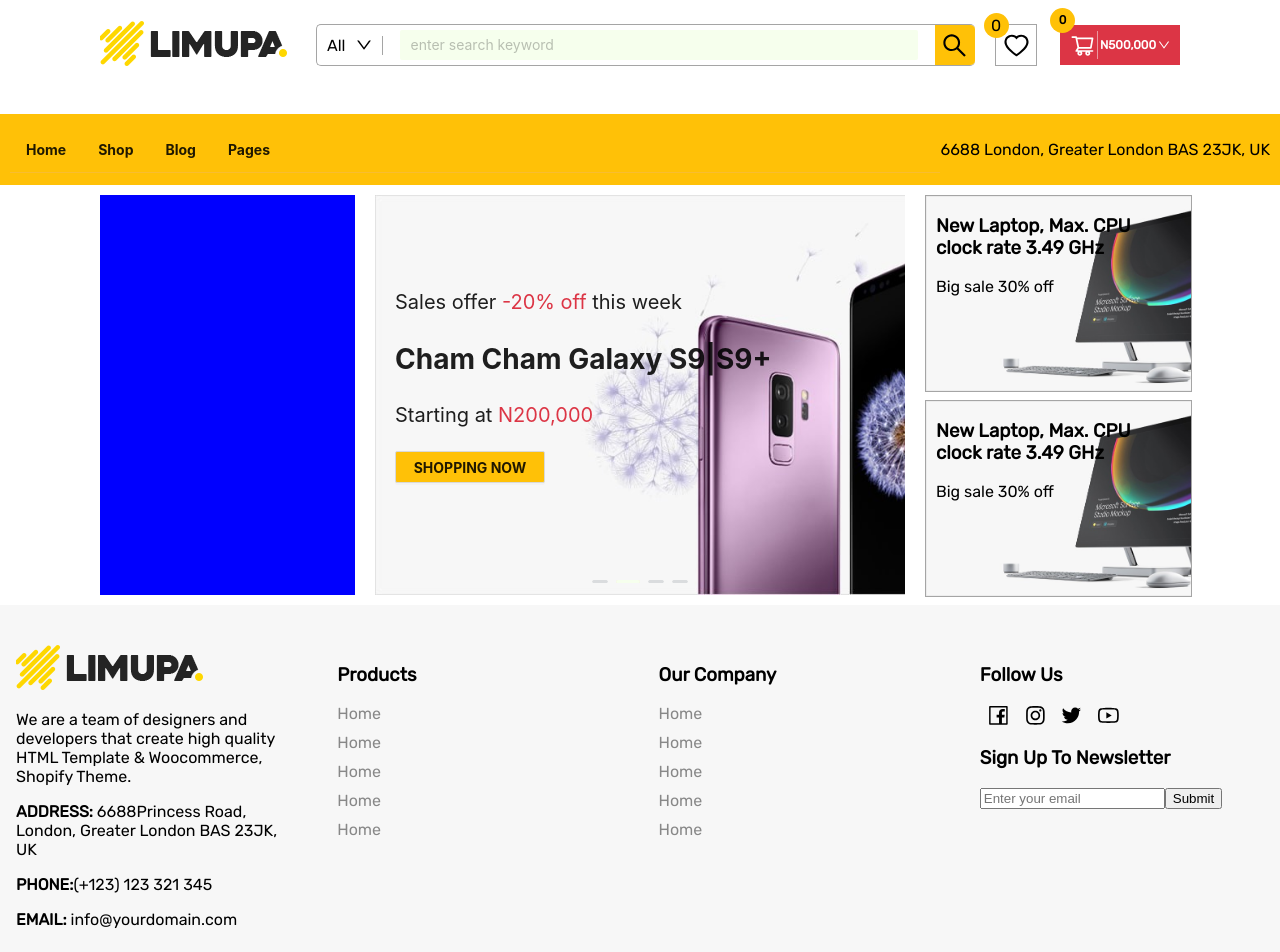
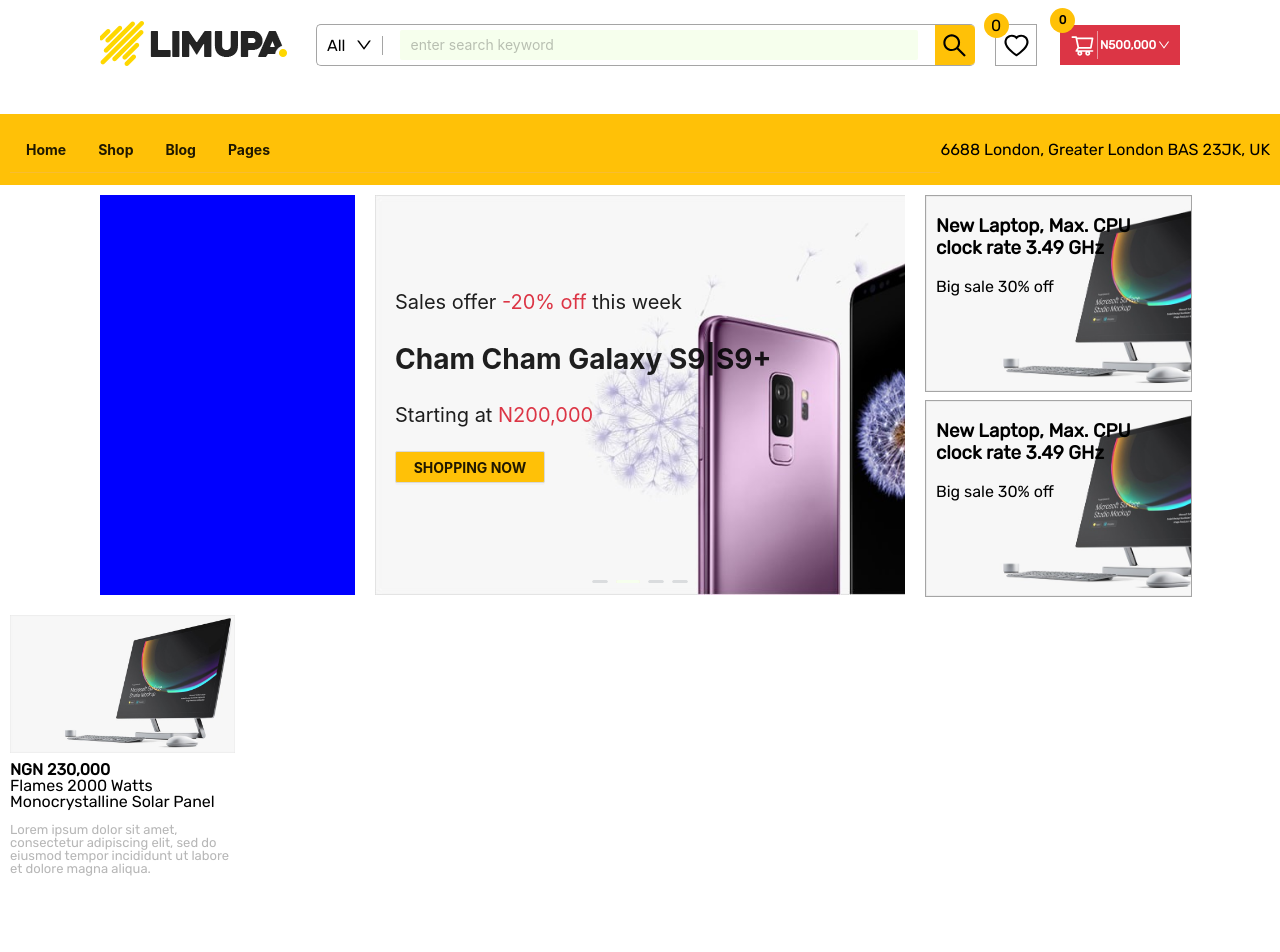
Before and after one commit to mubeess/aladiexpress, a React (Vite) app: page / in a window 1280 px wide. Shown: the top 952 px of the page. After the commit the page ends 925 px from the top, so only its background shows below. Built offline with nearby package versions, Linux system fonts and the light colour scheme.

Commit message:
Add animation

```diff
--- a/src/components/Card/Card.jsx
+++ b/src/components/Card/Card.jsx
@@ -1,37 +1,37 @@
-import { EyeFilled, HeartOutlined, StarOutlined } from "@ant-design/icons";
-import { React } from "react";
+import { HeartOutlined } from "@ant-design/icons";
+import { useState } from "react";
 import { styled } from "styled-components";
 import { motion } from "framer-motion";
 function Card() {
+  const [isHovered, setHovered] = useState(false);
   return (
     <>
-      <CardContainer>
-        <div className="img">Img</div>
+      <CardContainer
+        onMouseEnter={() => setHovered(true)}
+        onMouseLeave={() => setHovered(false)}>
+        <div className="img">
+          <img src="2.jpg" width={"100%"} />
+        </div>
         <div className="details">
-          <div className="name">
-            <p>Graphic Corner</p>
-            <p>
-              <StarOutlined />
-              <StarOutlined />
-              <StarOutlined />
-              <StarOutlined />
+          <div>
+            <p className="item-price">NGN 230,000</p>
+            <p className="item-name">Flames 2000 Watts</p>
+            <p className="item-info">Monocrystalline Solar Panel</p>
+            <p className="item-description">
+              Lorem ipsum dolor sit amet, consectetur adipiscing elit, sed do
+              eiusmod tempor incididunt ut labore et dolore magna aliqua.
             </p>
           </div>
-          <hr />
-          <div className="price-details">
-            <p>Accusantium Dolorem1</p>
-            <p>$54.40</p>
-          </div>
-          <motion.div initial={{ y: -40, opacity: 0 }}>Hi</motion.div>
-          <div className="btn-cont">
-            <button className="add">Add to Cart</button>
-            <button>
-              <HeartOutlined />{" "}
-            </button>
-            <button>
-              <EyeFilled />{" "}
-            </button>
-          </div>
+          <motion.div
+            initial={{ y: 0, opacity: 0 }}
+            animate={{ y: isHovered ? 15 : 0, opacity: isHovered ? 1 : 0 }}>
+            <div className="btn-cont">
+              <button className="add">Add to cart</button>
+              <button className="favourite">
+                <HeartOutlined />{" "}
+              </button>
+            </div>
+          </motion.div>
         </div>
       </CardContainer>
     </>
@@ -43,53 +43,63 @@
 const CardContainer = styled.div`
   display: flex;
   flex-direction: column;
-  background: #fff;
-  border: 1px solid;
-  border-radius: 3px;
-  width: 300px;
+  background: #ffffff;
+  border: none;
+  border-radius: 5px;
+  width: 225px;
   padding: 10px;
+  height: 300px; /* Default height */
+  transition: height 0.3s ease; /* Add a smooth transition for the height change */
+
+  &:hover {
+    height: 315px; /* Height on hover */
+    box-shadow: 0px 0px 12px 0px rgba(0, 0, 0, 0.1);
+  }
   .img {
-    height: 300px;
-    background: red;
   }
-  /* box-shadow: 0px 10px 15px -3px rgba(0,0,0,0.1); */
   .details {
-    /* height: 20%; */
-  }
-  .name {
-    display: flex;
-    align-items: center;
-    justify-content: space-between;
     height: 45px;
   }
-  .name p:nth-child(1) {
-    font-size: 15px;
+  .details div p {
+    line-height: 1em;
   }
-  .price-details {
+  .details .item-name {
+    /* background: red; */
+    margin: 0;
+    padding: 0;
+  }
+  .details .item-price {
     font-weight: bolder;
-    line-height: 10px;
-    padding-bottom: 10px;
-    font-size: 14px;
+    margin: 5px 0px 0px 0px;
+    padding: 0;
   }
-  .price-details p:nth-child(1) {
-    color: var(--primary);
+  .details .item-info {
+    margin: 0;
+    padding: 0;
   }
-  .price-details p:nth-child(1):hover {
-    text-decoration: underline;
+  .details .item-description {
+    font-size: small;
+    color: #b7b7b7;
+  }
+  .btn-cont {
+    margin-top: -20px;
+  }
+  .btn-cont button {
+    box-shadow: 0px 10px 15px -3px rgba(0, 0, 0, 0.1);
+    padding: 5px;
+    border: 1px solid #f1f1f1;
+    margin: 4px 2px;
+    border-radius: 3px;
     cursor: pointer;
   }
-  .btn-cont button {
-    background: #f7f7f7f7;
-    padding: 0.6em;
-    border: 1px solid #c6c6c6f6;
-    margin: 4px 2px;
-    border-radius: 3px;
+  .add {
+    background: var(--yellow);
+    font-weight: 600;
+    width: 80%;
+    font-size: smaller;
   }
-  .btn-cont button:hover {
-    background: var(--yellow);
-  }
-  .add {
-    text-transform: uppercase;
-    font-weight: 900;
+  .favourite {
+    width: 15%;
+    background: #fff;
   }
 `;
--- a/src/pages/Layouts/HomeLayout.jsx
+++ b/src/pages/Layouts/HomeLayout.jsx
@@ -3,6 +3,7 @@
 import NavBar from "../../components/NavBar/NavBar";
 import { Outlet } from "react-router-dom";
 import Footer from "../../components/Footer/Footer";
+import Card from "../../components/Card/Card";
 
 export default function HomeLayout() {
   const [viewMenu, setViewMenu] = useState(false);
@@ -20,7 +21,8 @@
         <Outlet />
       </div>
       <div>
-        <Footer />
+        {/* <Footer /> */}
+        <Card />
       </div>
     </div>
   );
```
